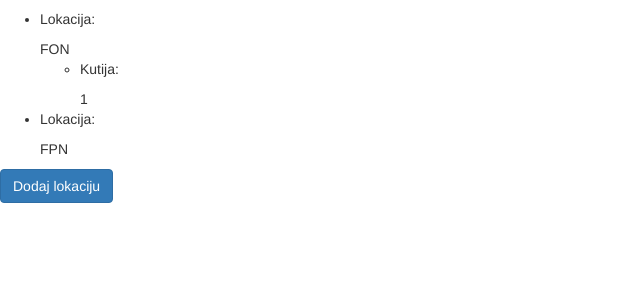
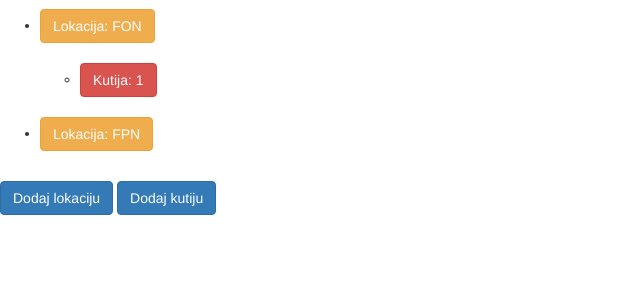
Before and after one commit to dkeske/KutijaSajt, a Django app: template KutijaApp/templates/admin.html in a window 1280 px wide. Shown: the part 51-351 px from the top of the page, without its empty margins (0-640 px from the left). Run offline with Django 3.2, Linux system fonts and the light colour scheme; the template is opened without the code that fills it: values that come from a table or form of the project are taken from there, others are empty; data comes from the database, SQL or seed files in the repository; parts of the project's set-up code (start-up, migrations or seed data) failed here and were passed over; some libraries are stand-ins or nearby versions.

Commit message:
GET ALL THE BUTTONS

```diff
--- a/KutijaApp/templates/admin.html
+++ b/KutijaApp/templates/admin.html
@@ -20,30 +20,38 @@
 		<ul>
 			{% for location in locations%}
 			<li>
-				<p>Lokacija:</p>
 
-				{{location.name}}
+				<a href = "#" data-toggle="modal" data-target="#editLocation">
+					<button class="btn btn-warning">
+						Lokacija: {{location.name}}
+					</button>
+				</a>
+
+				<br>
+				<br>
 				<ul>
 					{% for box in boxes%}
 						{% if box.Location == location %}
 						<li>
-							<p>Kutija:</p>
-
-							{{box.id}}
-
+							<button class="btn btn-danger">Kutija: {{box.id}} </button>
 						</li>
+						<br>
 						{% endif %}
 					{% endfor %}
 
 				</ul>
+
+
 			</li>
 			{% endfor %}
 
 		</ul>
 	</div> <!-- Locations list end-->
 
-	<div>
-	<a href = "#" data-toggle="modal" data-target="#addLocation"><button class="btn btn-primary pull-left">Dodaj lokaciju</button></a></li>
+	<div> <!-- Moderator buttons begin-->
+	<a href = "#" data-toggle="modal" data-target="#addLocation"><button class="btn btn-primary ">Dodaj lokaciju</button></a>
+
+	<a href = "#" data-toggle="modal" data-target="#addBox"><button class="btn btn-primary">Dodaj kutiju</button></a>
 
 	</div>
 
```
